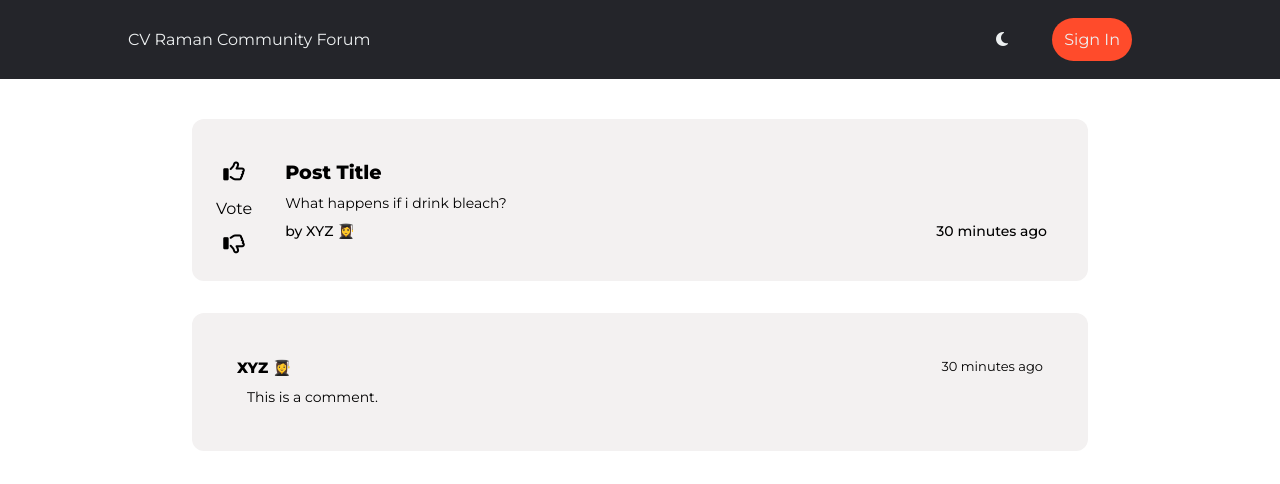
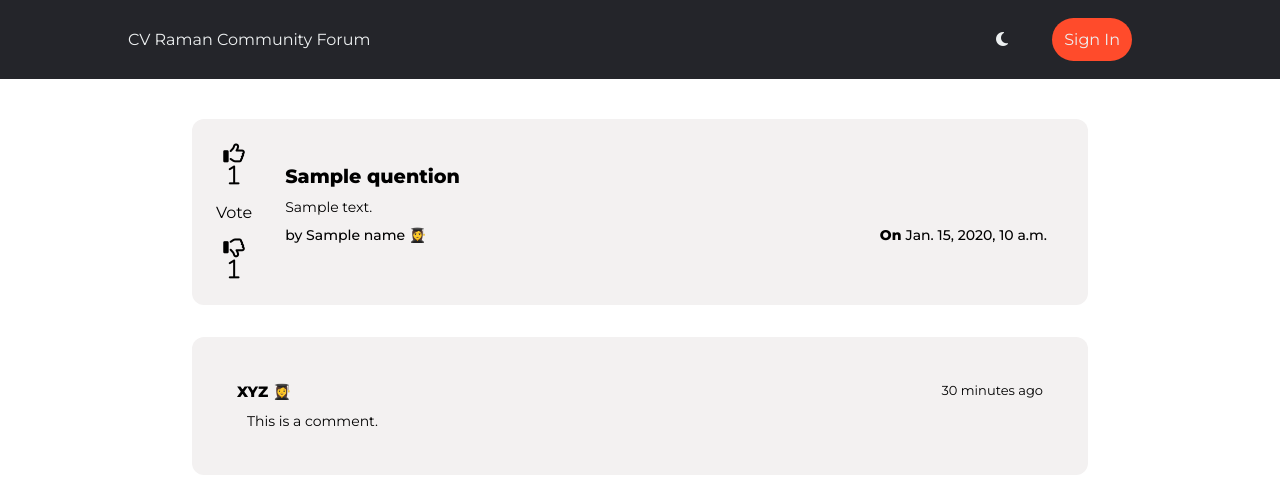
Before and after one commit to d-shaktiranjan/CommunityForum, a Django app: template templates/postView.html in a window 1280 px wide. Shown: the top 484 px of the page. Run offline with Django 3.2, Linux system fonts and the light colour scheme; tables that the repository leaves empty hold one stand-in row (values such as "Sample post"); the template is opened without the code that fills it: values that come from a table or form of the project are taken from there, most other values are stand-ins (such as "Sample title", 1, 10 or a date in 2020); some libraries are stand-ins or nearby versions.

Commit message:
add slug in postView page

```diff
--- a/home/urls.py
+++ b/home/urls.py
@@ -9,7 +9,7 @@ urlpatterns = [
     path('logout', views.logout, name="logout"),
     path('profile', views.profile, name="profile"),
     path('loginSignup', views.loginSignup, name="loginSignup"),
-    path('postView', views.postView, name="postView"),
+    path('postView/<slug:slug>', views.postView, name="postView"),
     path('addLike', views.addLike, name="addLike"),
     path('addDisLike', views.addDisLike, name="addDisLike"),
 ]
--- a/templates/index.html
+++ b/templates/index.html
@@ -38,13 +38,13 @@
             </div>
 
             <div class="post">
-                <div class="post-child post-title">{{item.title}}</div>
+                <div class="post-child post-title"><a href="/postView/{{item.qID}}">{{item.title}}</a></div>
                 <div class="post-child post-content">
                     {{item.about}}
                 </div>
                 <div class="post-child post-extras">
                     <div class="comment">
-                        <a class="comment-link" href="">
+                        <a class="comment-link" href="/postView/{{item.qID}}">
                             <i class="comment-icon fa-regular fa-message"></i>
                             <span class="comment-text">{{item.comments}}</span>
                         </a>
--- a/templates/postView.html
+++ b/templates/postView.html
@@ -16,22 +16,22 @@
                 <ul class="vote-icons">
                     <li>
                         <a href="">
-                            <i class="vote-icon fa-regular fa-thumbs-up"></i>
+                            <i class="vote-icon fa-regular fa-thumbs-up"> {{post.likeCount}}</i>
                         </a>
                     </li>
                     <li>Vote</li>
                     <li>
                         <a href="">
-                            <i class="vote-icon fa-regular fa-thumbs-down"></i>
+                            <i class="vote-icon fa-regular fa-thumbs-down"> {{post.disLikeCount}}</i>
                         </a>
                     </li>
                 </ul>
             </div>
 
             <div class="post">
-                <div class="post-child post-title">Post Title</div>
+                <div class="post-child post-title">{{post.title}}</div>
                 <div class="post-child post-content">
-                    What happens if i drink bleach?
+                    {{post.about}}
                 </div>
                 <div class="post-child post-extras">
                     <!-- <div class="comment">
@@ -43,11 +43,11 @@
 
                     <div class="poster-container">
                         <span class="poster">
-                            by XYZ
+                            by {{name}}
                             <span class="badge badge-student">👩‍🎓</span>
                             <!-- <span class="badge badge-teacher">👩‍🏫</span> -->
                         </span>
-                        <span class="post-time">30 minutes ago</span>
+                        <span class="post-time"><strong>On </strong>{{post.dateTimeOfPost}}</span>
                     </div>
                 </div>
             </div>
```
Also changed, not shown: home/views.py (+11 -2 lines).
